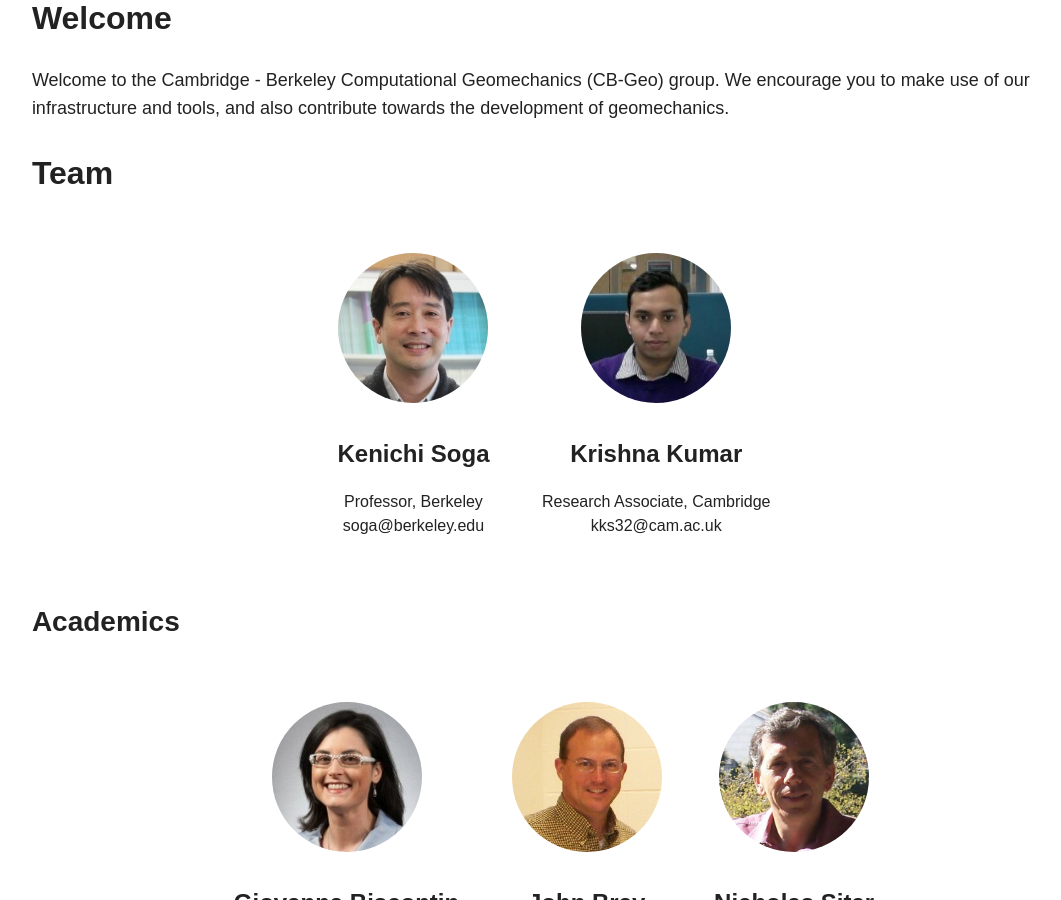
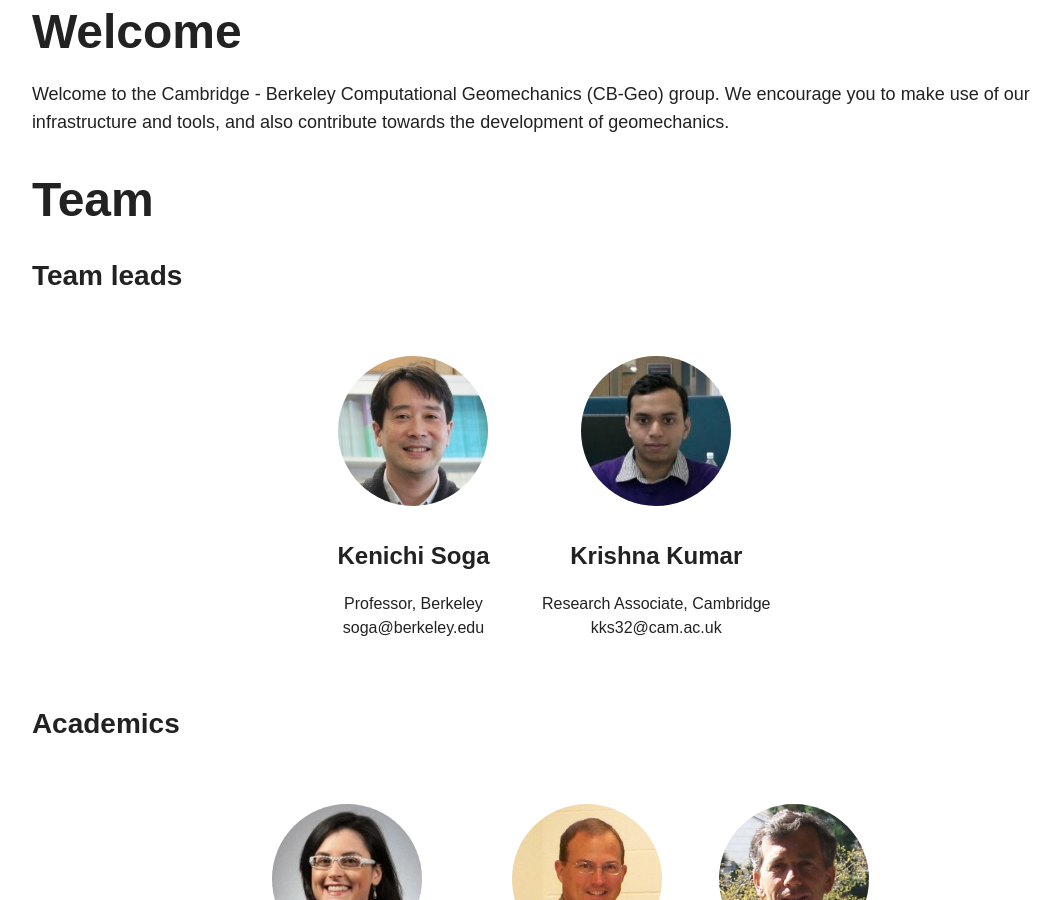
Before and after one commit to cb-geo/cb-geo.github.io, a Jekyll site: the page built from index.md, in a window 1280 px wide and 900 px high, scrolled down 720 px. Shown: the whole window, without its empty margins (94-1155 px from the left). Built offline with Jekyll 4.4.1, drawn with Linux system fonts in a browser that asks for light colours; nearby versions of some CDN libraries; comment, search, counter and statistics services are not loaded.

Commit message:
Team leads and removed COMSOL and ABAQUS

```diff
--- a/index.md
+++ b/index.md
@@ -9,14 +9,13 @@
 {:toc}
 
 
-## Welcome
+# Welcome
 
 Welcome to the Cambridge - Berkeley Computational Geomechanics (CB-Geo) group. We encourage you to make use of our infrastructure and tools, and also contribute towards the development of geomechanics.
 
-## Team
+# Team
 
-
-
+### Team leads
 <!-- Team filled from _data/team.yaml-->
    <div class="team">
     {% for member in site.data.core-team %}
```
Also changed, not shown: research/index.md (+0 -6 lines).
